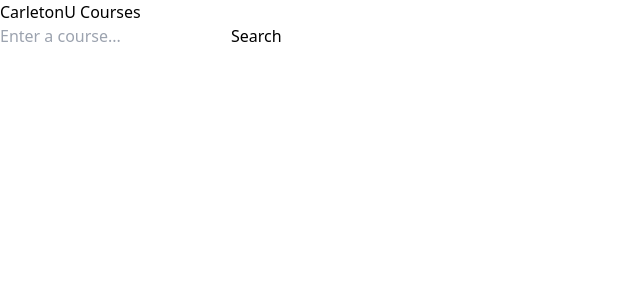
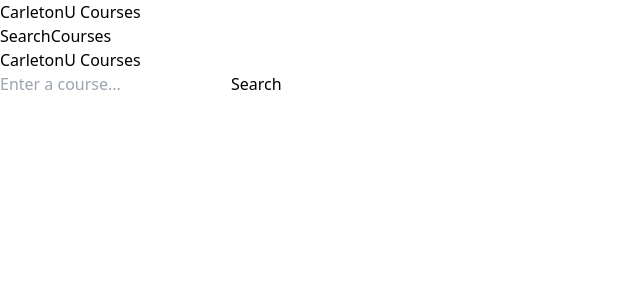
Before and after one commit to JowiAoun/CarletonU-Courses-WebApp, a React (Vite) app in the folder frontend/: page / in a window 1280 px wide. Shown: the top 300 px of the page, without its empty margins (0-640 px from the left). Built offline with nearby package versions, Linux system fonts and the light colour scheme.

Commit message:
unstyled navbar and NavLinks set up

```diff
--- /dev/null
+++ b/frontend/src/App.jsx
@@ -0,0 +1,31 @@
+import './styles/styles.css'
+
+import {
+  createBrowserRouter,
+  createRoutesFromElements,
+  Route,
+  RouterProvider,
+} from 'react-router-dom';
+
+import Search from "./pages/Search"
+import Courses from './pages/Courses'
+
+//layouts
+import RootLayout from './components/RootLayout';
+
+const router = createBrowserRouter(
+  createRoutesFromElements(
+    <Route path="/" element={<RootLayout />}>
+      <Route index element={<Search />} />
+      <Route path="courses" element={<Courses />} />
+    </Route>
+  )
+)
+
+export default function App() {
+  return (
+    <>
+      <RouterProvider router={router} />
+    </>
+  )
+}
--- /dev/null
+++ b/frontend/src/components/RootLayout.jsx
@@ -0,0 +1,21 @@
+import '../styles/styles.css'
+
+import {NavLink, Outlet} from "react-router-dom"
+
+export default function RootLayout(){
+    return(
+        <div className="root-layout">
+            <header>
+                <nav>
+                    <h1> CarletonU Courses</h1>
+                    <NavLink to="/">Search</NavLink>
+                    <NavLink to="courses">Courses</NavLink>
+                </nav>
+            </header>
+
+            <main>
+                <Outlet />
+            </main>
+        </div>
+    )
+}
--- a/frontend/src/main.jsx
+++ b/frontend/src/main.jsx
@@ -2,48 +2,10 @@
 // Modules
 import React from 'react'
 import ReactDOM from 'react-dom/client'
-import {
-  createBrowserRouter,
-  RouterProvider,
-} from 'react-router-dom';
-// Components
-import App from './components/App.jsx'
-
-
-// --- Routes
-const router = createBrowserRouter([
-  {
-    path: "/",
-    element: <App/>,
-  },
-  {
-    path: "/signup",
-    element: <p>Signup page!</p>,
-  },
-  {
-    path: "/login",
-    element: <p>Login page!</p>,
-  },
-  {
-    path: "/home",
-    element: <p>Home page!</p>,
-  },
-  {
-    path: "/settings",
-    element: <p>Settings page!</p>,
-  },
-  {
-    path: "/dev",
-    element: <p>To develop React components:<br/>
-      1. import them into main.jsx,<br/>
-      2. replace the new React component with this 'p' tag</p>,
-  }
-]);
-
-
+import App from './App'
 // --- Create root
 ReactDOM.createRoot(document.getElementById('root')).render(
   <React.StrictMode>
-    <RouterProvider router={router} />
+    < App />
   </React.StrictMode>,
 )
--- /dev/null
+++ b/frontend/src/pages/Courses.jsx
@@ -0,0 +1,9 @@
+import '../styles/styles.css'
+
+export default function Courses() {
+  return (
+    <>
+      <h1>List will be here soon</h1>
+    </>
+  );
+}
--- a/frontend/src/components/App.jsx
+++ b/frontend/src/pages/Search.jsx
@@ -1,6 +1,7 @@
 import '../styles/styles.css'
+import {NavLink} from "react-router-dom"
 
-export default function App() {
+export default function Search() {
   return (
     <>
       <div className="flex flex-col items-center justify-center min-h-screen">
@@ -15,9 +16,7 @@
               className="block w-full p-4 pl-10 text-lg text-gray-900 border border-gray-300 rounded-lg bg-gray-50 focus:ring-blue-500 focus:border-blue-500 dark:bg-gray-700 dark:border-gray-600 dark:placeholder-gray-400 dark:text-white dark:focus:ring-blue-500 dark:focus:border-blue-500"
               placeholder="Enter a course..."
             />
-            <button className='block w-1/3 rounded-lg bg-indigo-500'>
-                Search
-            </button>
+            <NavLink className='block w-1/3 rounded-lg bg-indigo-500' to="courses">Search</NavLink>
           </div>
         </div>
       </div>
```
